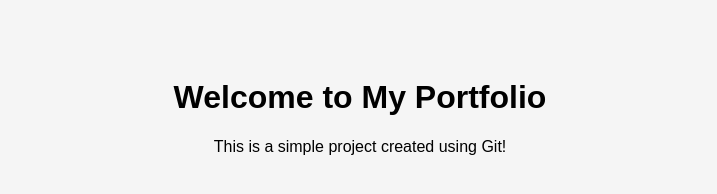
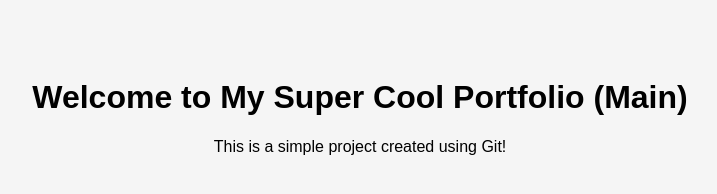
Before and after one commit to bahvi07/my-first-repo, a plain HTML site: page index.html in a window 1280 px wide. Shown: the whole page, without its empty margins (280-997 px from the left). Drawn offline with Linux system fonts and the light colour scheme.

Commit message:
The changes on main file

```diff
--- a/newName.html
+++ b/index.html
@@ -15,7 +15,8 @@
 
 </head>
 <body>
-  <h1>Welcome to My Portfolio</h1>
+  <h1>Welcome to My Super Cool Portfolio (Main)</h1>
+
   <p>This is a simple project created using Git!</p>
 </body>
 </html>
```
